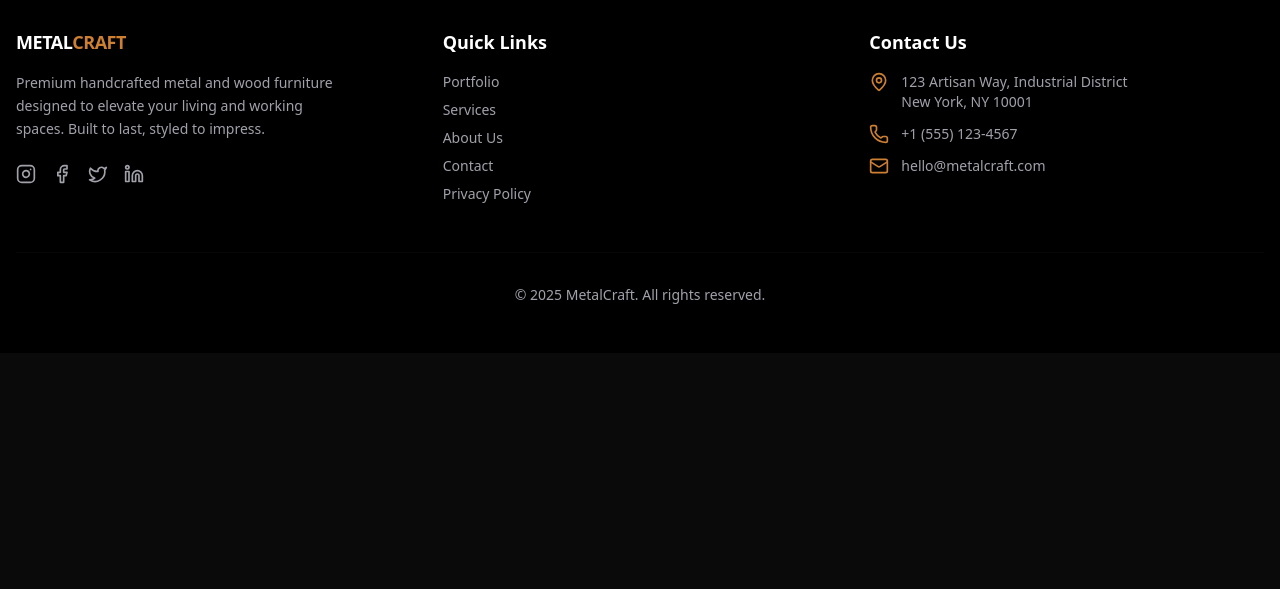
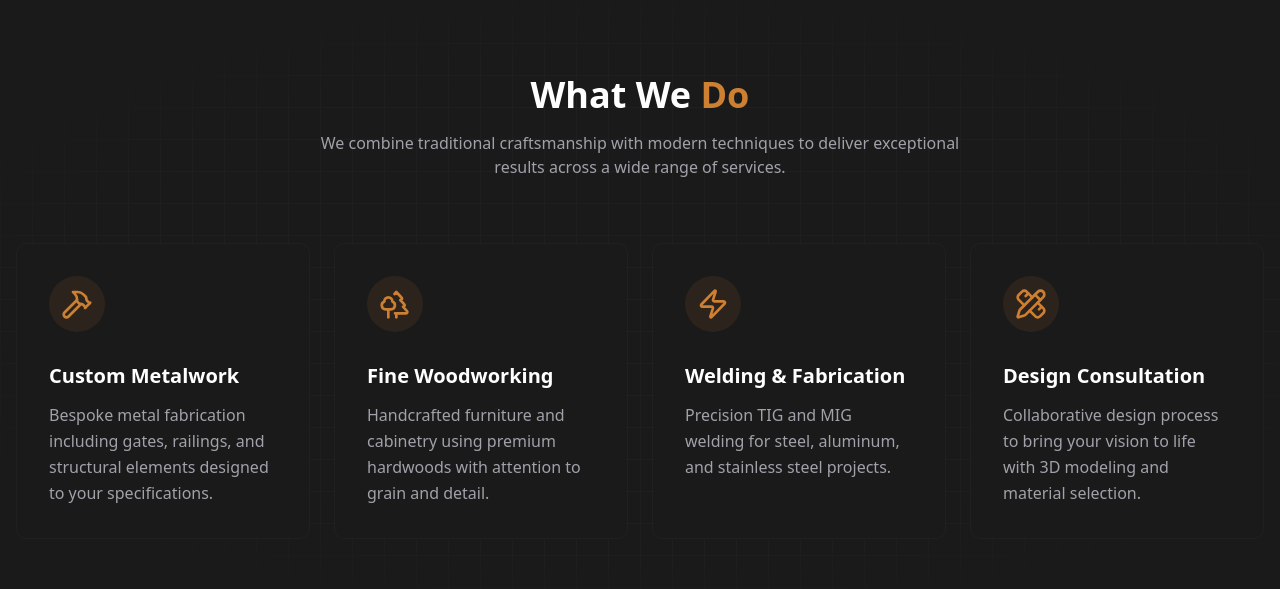
Before and after one commit to bokk3/metal-woodworking-site, a Next.js app: page / in a window 1280 px wide. Shown: the part 2545-3134 px from the top of the page. Before the commit the page ends 2898 px from the top, so only its background shows below. Built offline with nearby package versions, Linux system fonts and the light colour scheme.

Commit message:
Services.

```diff
--- a/app/page.tsx
+++ b/app/page.tsx
@@ -1,11 +1,13 @@
 import { Hero } from "@/components/sections/Hero";
 import { Portfolio } from "@/components/sections/Portfolio";
+import { Services } from "@/components/sections/Services";
 
 export default function Home() {
   return (
     <div className="flex flex-col min-h-screen">
       <Hero />
       <Portfolio />
+      <Services />
     </div>
   );
 }
--- /dev/null
+++ b/components/sections/Services.tsx
@@ -0,0 +1,36 @@
+"use client";
+
+import { ServiceCard } from "./Services/ServiceCard";
+import { services } from "@/lib/services-data";
+
+export function Services() {
+  return (
+    <section
+      id="services"
+      className="py-24 bg-darkBg-lighter relative overflow-hidden"
+    >
+      {/* Background Pattern */}
+      <div className="absolute inset-0 opacity-5 pointer-events-none">
+        <div className="absolute inset-0 bg-size-[2rem_2rem] bg-[linear-gradient(to_right,#808080_1px,transparent_1px),linear-gradient(to_bottom,#808080_1px,transparent_1px)] mask-[radial-gradient(ellipse_60%_50%_at_50%_50%,#000_70%,transparent_100%)]" />
+      </div>
+
+      <div className="container mx-auto px-4 relative z-10">
+        <div className="text-center mb-16">
+          <h2 className="text-3xl md:text-4xl font-bold text-white mb-4">
+            What We <span className="text-bronze">Do</span>
+          </h2>
+          <p className="text-muted-foreground max-w-2xl mx-auto">
+            We combine traditional craftsmanship with modern techniques to
+            deliver exceptional results across a wide range of services.
+          </p>
+        </div>
+
+        <div className="grid grid-cols-1 md:grid-cols-2 lg:grid-cols-4 gap-6">
+          {services.map((service, index) => (
+            <ServiceCard key={service.title} service={service} index={index} />
+          ))}
+        </div>
+      </div>
+    </section>
+  );
+}
--- /dev/null
+++ b/components/sections/Services/ServiceCard.tsx
@@ -0,0 +1,33 @@
+"use client";
+
+import { motion } from "framer-motion";
+import { ServiceItem } from "@/lib/services-data";
+
+interface ServiceCardProps {
+  service: ServiceItem;
+  index: number;
+}
+
+export function ServiceCard({ service, index }: ServiceCardProps) {
+  const Icon = service.icon;
+
+  return (
+    <motion.div
+      initial={{ opacity: 0, y: 20 }}
+      whileInView={{ opacity: 1, y: 0 }}
+      transition={{ duration: 0.5, delay: index * 0.1 }}
+      viewport={{ once: true }}
+      className="group p-8 rounded-lg bg-card border border-border/50 hover:border-bronze/50 transition-all duration-300 hover:shadow-[0_0_20px_rgba(205,127,50,0.1)] hover:-translate-y-1"
+    >
+      <div className="mb-6 inline-block p-3 rounded-full bg-bronze/10 text-bronze group-hover:bg-bronze group-hover:text-white transition-colors duration-300">
+        <Icon className="h-8 w-8" />
+      </div>
+      <h3 className="text-xl font-bold text-foreground mb-3 group-hover:text-bronze transition-colors duration-300">
+        {service.title}
+      </h3>
+      <p className="text-muted-foreground leading-relaxed">
+        {service.description}
+      </p>
+    </motion.div>
+  );
+}
--- /dev/null
+++ b/lib/services-data.ts
@@ -0,0 +1,34 @@
+import { Hammer, Trees, Zap, PencilRuler } from "lucide-react";
+
+export interface ServiceItem {
+  title: string;
+  description: string;
+  icon: any; // Lucide icon component type
+}
+
+export const services: ServiceItem[] = [
+  {
+    title: "Custom Metalwork",
+    description:
+      "Bespoke metal fabrication including gates, railings, and structural elements designed to your specifications.",
+    icon: Hammer,
+  },
+  {
+    title: "Fine Woodworking",
+    description:
+      "Handcrafted furniture and cabinetry using premium hardwoods with attention to grain and detail.",
+    icon: Trees,
+  },
+  {
+    title: "Welding & Fabrication",
+    description:
+      "Precision TIG and MIG welding for steel, aluminum, and stainless steel projects.",
+    icon: Zap,
+  },
+  {
+    title: "Design Consultation",
+    description:
+      "Collaborative design process to bring your vision to life with 3D modeling and material selection.",
+    icon: PencilRuler,
+  },
+];
```
